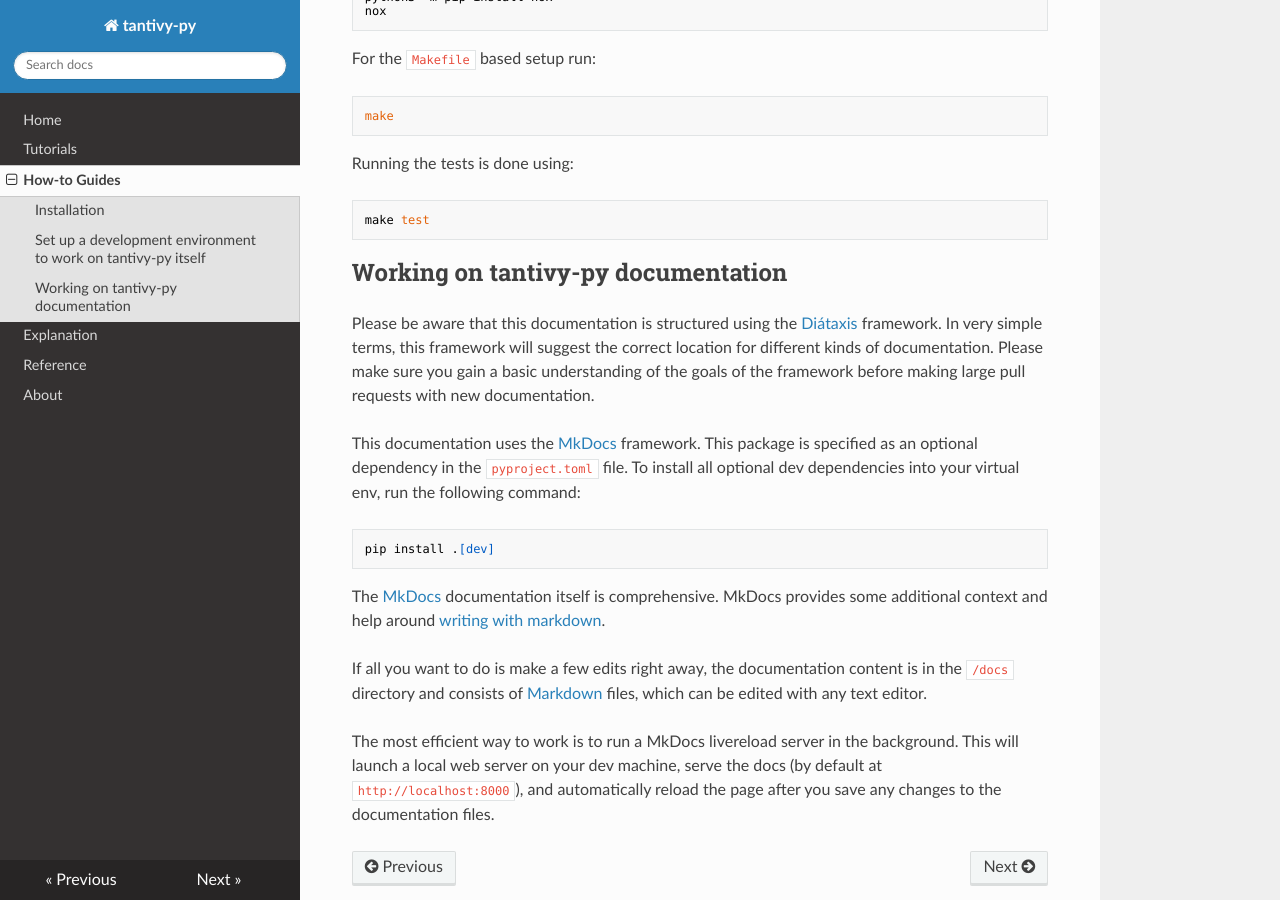
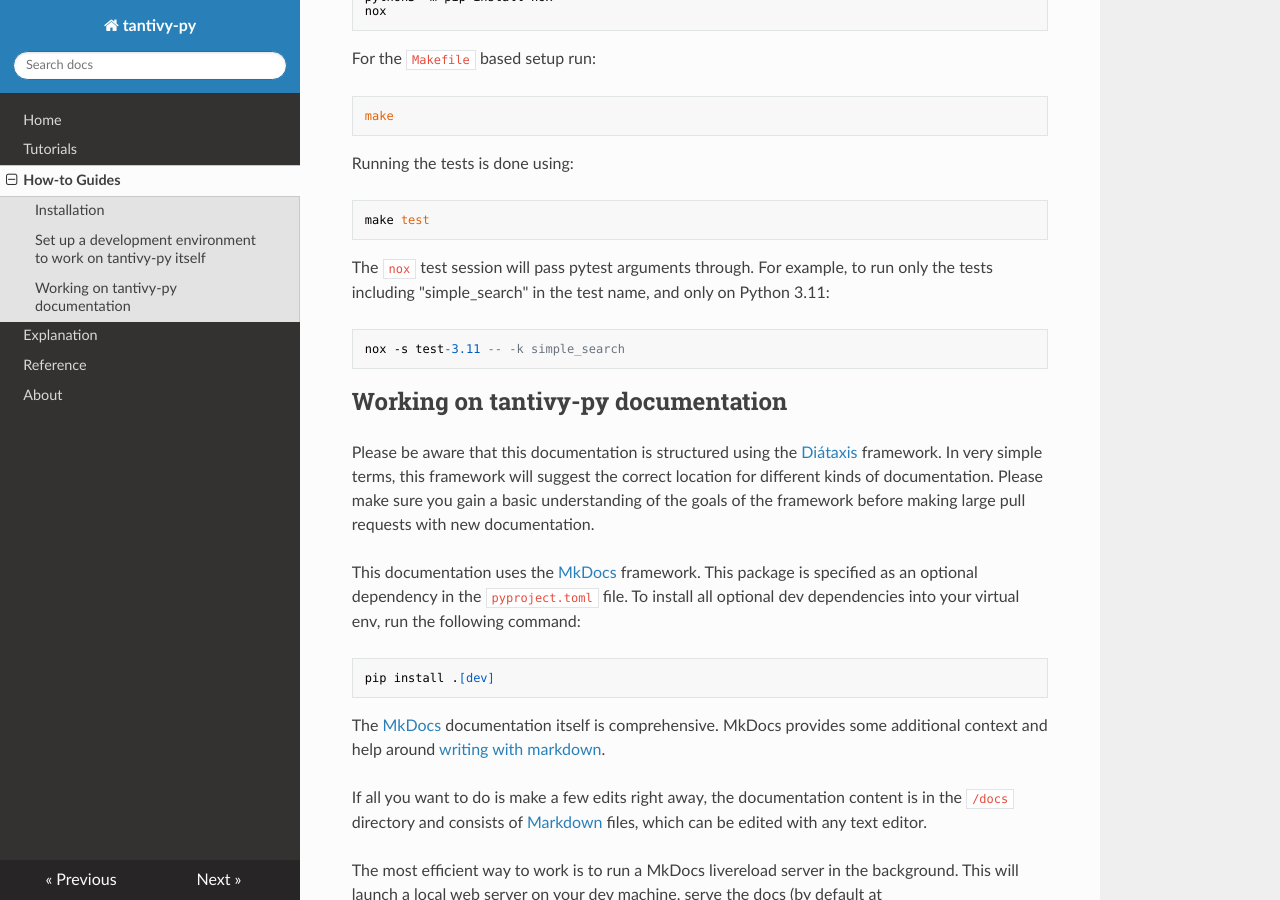
Before and after one commit to quickwit-oss/tantivy-py, an MkDocs documentation site: the page built from docs/howto.md, in a window 1280 px wide and 900 px high, scrolled down 674 px. Built offline with MkDocs 1.6.1, drawn with Linux system fonts in a browser that asks for light colours; nearby versions of some CDN libraries.

Commit message:
Pass extra args to pytest through nox (#123)

```diff
--- a/docs/howto.md
+++ b/docs/howto.md
@@ -31,6 +31,12 @@ Running the tests is done using:
 
     make test
 
+The `nox` test session will pass pytest arguments through. For example,
+to run only the tests including "simple_search" in the test name, and only
+on Python 3.11:
+
+    nox -s test-3.11 -- -k simple_search
+
 ## Working on tantivy-py documentation
 
 Please be aware that this documentation is structured using the [Diátaxis](https://diataxis.fr/) framework. In very simple terms, this framework will suggest the correct location for different kinds of documentation. Please make sure you gain a basic understanding of the goals of the framework before making large pull requests with new documentation.
--- a/noxfile.py
+++ b/noxfile.py
@@ -5,4 +5,4 @@ import nox
 def test(session):
     session.install("-rrequirements-dev.txt")
     session.install("-e", ".", "--no-build-isolation")
-    session.run("pytest")
+    session.run("pytest", *session.posargs)
```
